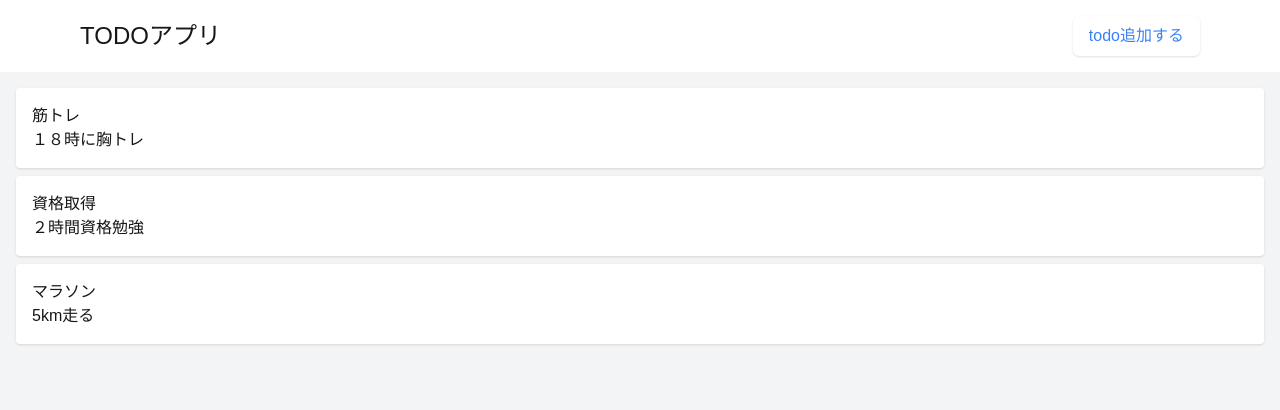
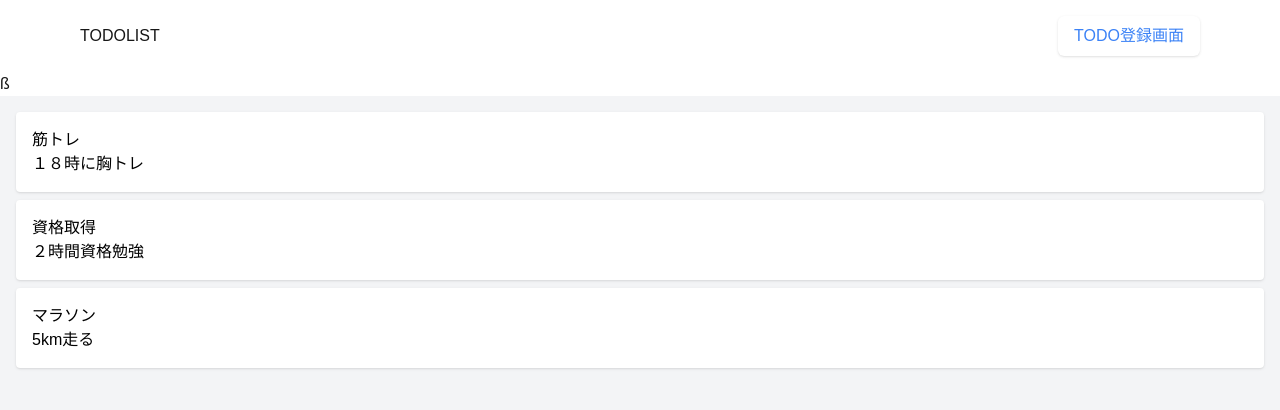
Before and after one commit to rentajg1/nextjs-todo-app, a Next.js app: page / in a window 1280 px wide. Shown: the top 410 px of the page. Built offline with nearby package versions, Linux system fonts and the light colour scheme.

Commit message:
画面遷移の実装

```diff
--- /dev/null
+++ b/RoutePath/ RoutePath.ts
@@ -0,0 +1,4 @@
+export class RoutePath {
+  static readonly TODOLIST = '/'
+  static readonly ADDTODO = '/addtodo'
+}
--- /dev/null
+++ b/app/addtodo/page.tsx
@@ -0,0 +1,21 @@
+'use client'
+
+import { RoutePath } from '@/RoutePath/ RoutePath'
+import { useRouter } from 'next/navigation'
+
+export default function AOOtodo() {
+  const Screenstans = useRouter()
+
+  const handlebackButton = () => {
+    Screenstans.push(RoutePath.TODOLIST)
+  }
+
+  return (
+    <div>
+      <h1>TODOを登録する</h1>
+      <div>
+        <button onClick={handlebackButton}>戻る</button>
+      </div>
+    </div>
+  )
+}
--- a/app/page.tsx
+++ b/app/page.tsx
@@ -1,10 +1,11 @@
 'use client'
-import { useRouter } from 'next/router'
+import { RoutePath } from '@/RoutePath/ RoutePath'
+import Link from 'next/link'
+import { useRouter } from 'next/navigation'
 import { useState } from 'react'
-useRouter
 
 // TODOのデータ型
-interface Todo {
+type Todo = {
   id: number
   title: string
   content: string
@@ -17,27 +18,33 @@ export default function listHome() {
     { id: 2, title: '資格取得', content: '２時間資格勉強' },
     { id: 3, title: 'マラソン', content: '5km走る' },
   ])
+  //画面遷移の変数
+  const Screentrans = useRouter()
 
-  const handleaddtoodoButtonClick = ()  =>{
-    console.log("aas");
+  // ユーザーがボタンを押下した時ADDTODOに画面遷移
+  const handleaddtoodoButtonClick = () => {
+    Screentrans.push(RoutePath.ADDTODO)
   }
   return (
-    <div className="flex flex-col h-screen">
-    <header className="flex justify-between items-center w-full px-20  py-4">
-      <h1 className="text-2xl ">TODOアプリ</h1>
-      <button onClick={handleaddtoodoButtonClick} className="bg-white text-blue-500 px-4 py-2 rounded-md shadow hover:bg-green-200">
-        todo追加する
+    <div className='flex flex-col h-screen'>
+      <header className='flex justify-between items-center w-full px-20  py-4'>
+        <Link href={RoutePath.TODOLIST}>
+          <span>TODOLIST</span>
+        </Link>
+        <button
+          onClick={handleaddtoodoButtonClick}
+          className='bg-white text-blue-500 px-4 py-2 rounded-md shadow hover:bg-green-200'
+        >
+          TODO登録画面
         </button>
       </header>
-    <main className="flex-1 bg-gray-100 p-4 overflow-auto">
-      <div className="space-y-2">
+      ß
+      <main className='flex-1 bg-gray-100 p-4 overflow-auto'>
+        <div className='space-y-2'>
           {todos.map((todo) => (
-          <div
-            className="bg-white p-4 shadow rounded"
-            key={todo.id}
-            >
-            <h1 className='text-bold'>{todo.title}</h1>
-            <p>{todo.content}</p>
+            <div className='bg-white p-4 shadow rounded' key={todo.id}>
+              <h1 className='text-bold text-black'>{todo.title}</h1>
+              <p className='text-black'>{todo.content}</p>
             </div>
           ))}
         </div>
```
Lines whose indentation alone changed are shown as unchanged.
